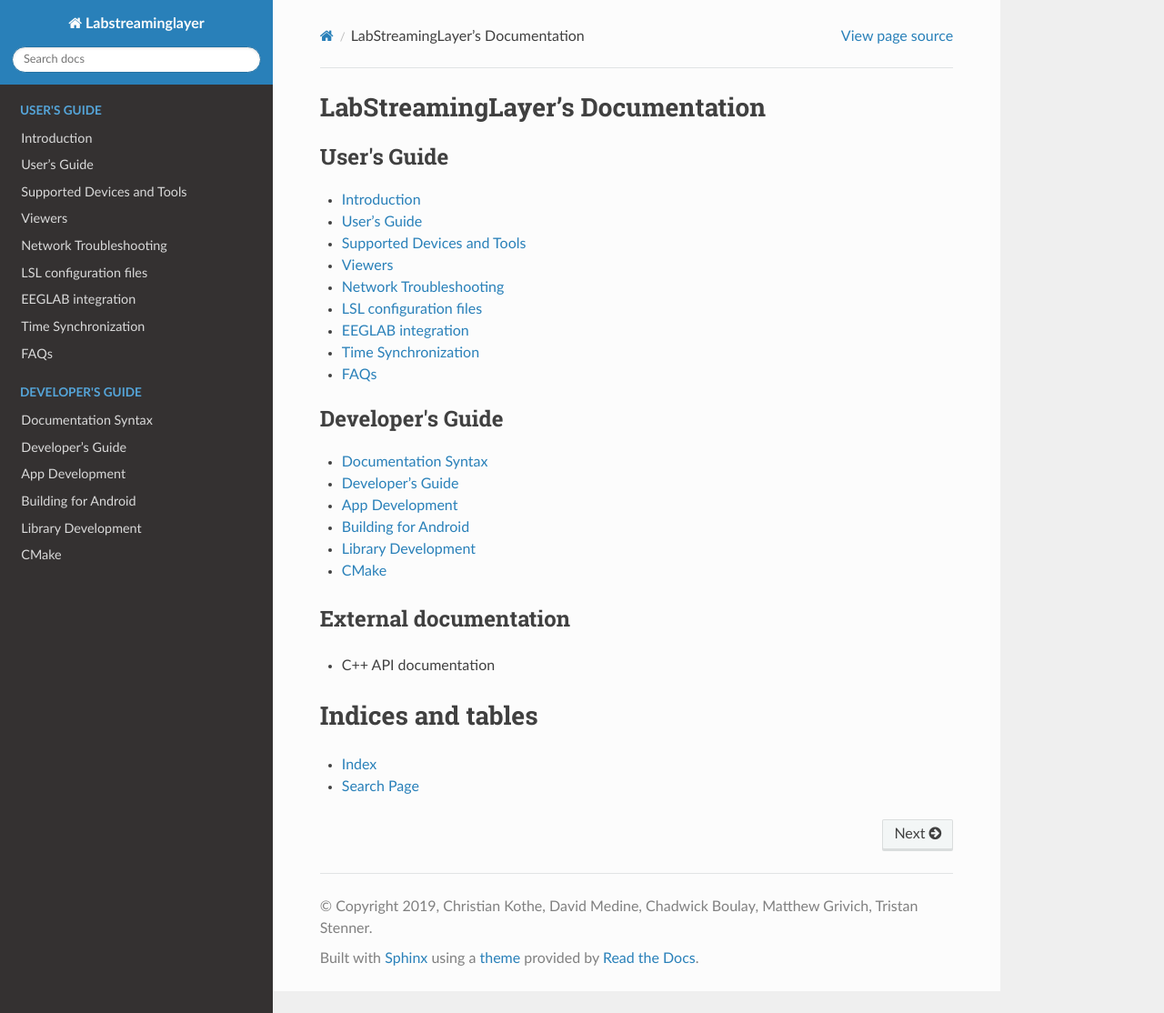
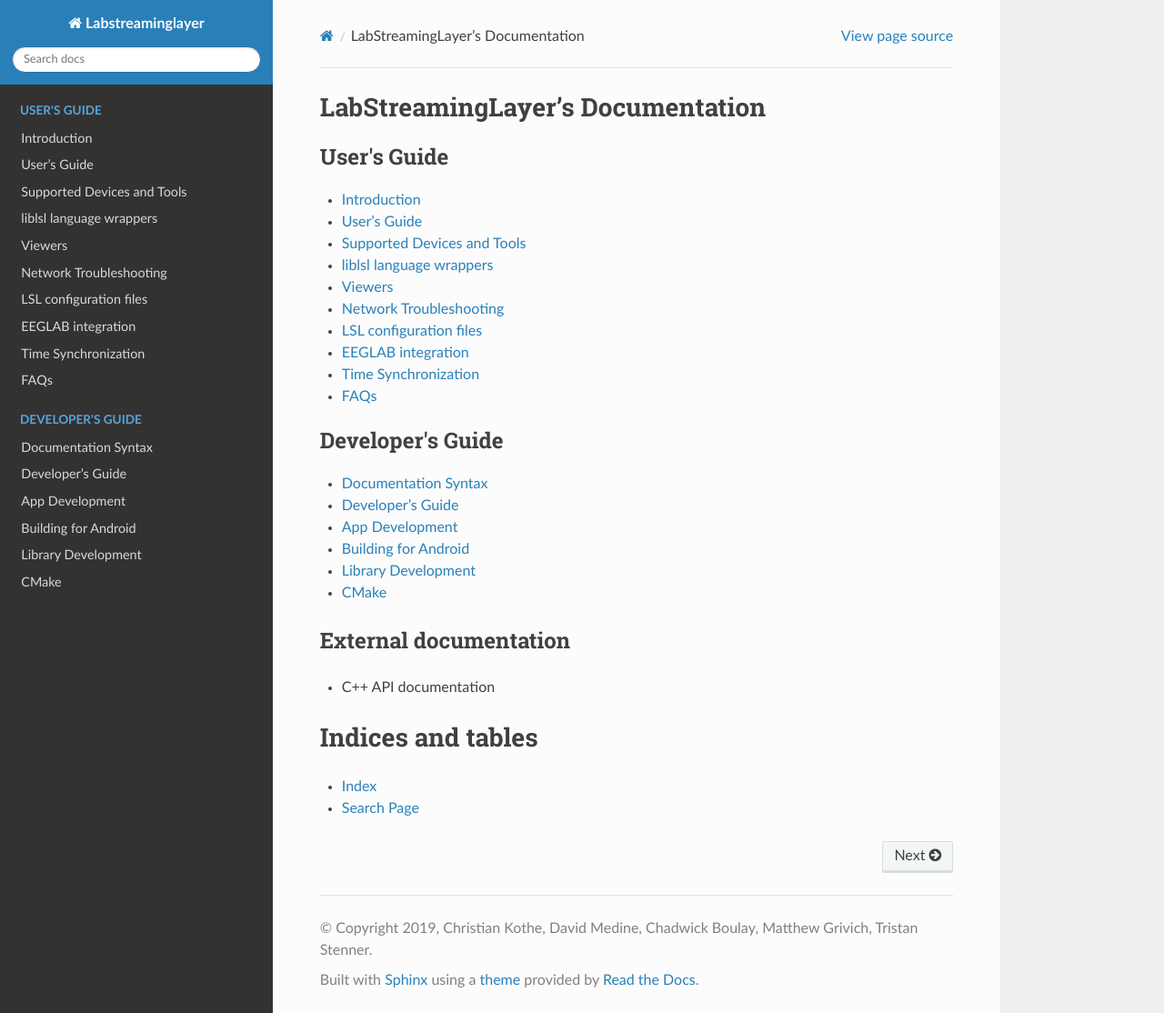
Before and after one commit to sccn/labstreaminglayer, a Sphinx documentation site: the page built from docs/index.rst, in a window 1280 px wide and 1114 px high. Shown: the whole window at 91% size. Built offline with Sphinx 7.4.7 and the Read the Docs theme 3.1.0, drawn with Linux system fonts in a browser that asks for light colours.

Commit message:
Update index.rst to add link to language_wrappers

```diff
--- a/docs/index.rst
+++ b/docs/index.rst
@@ -9,6 +9,7 @@ LabStreamingLayer's Documentation
    info/getting_started
    info/user_guide
    info/supported_devices
+   info/language_wrappers
    info/viewers
    info/network-connectivity
    info/lslapicfg
```
